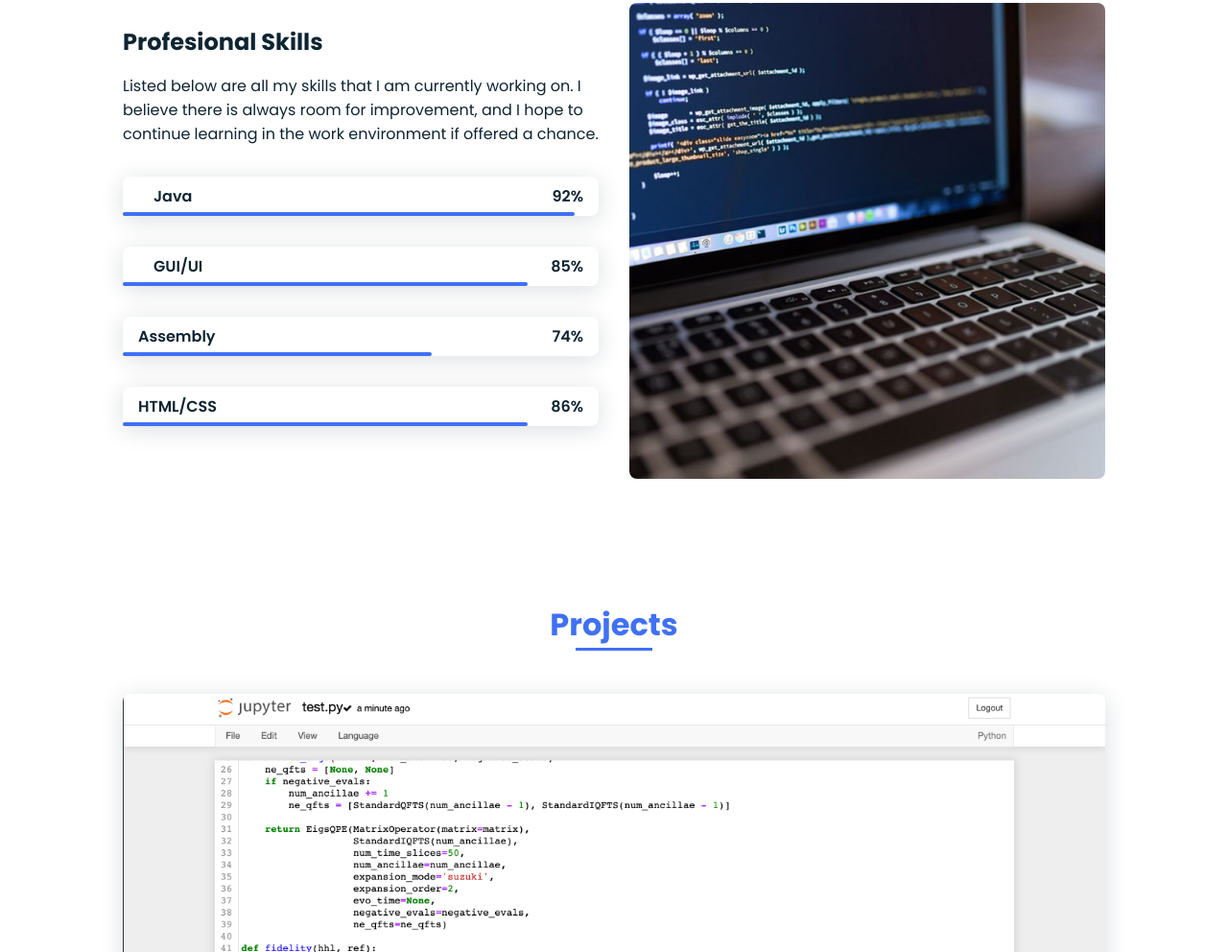
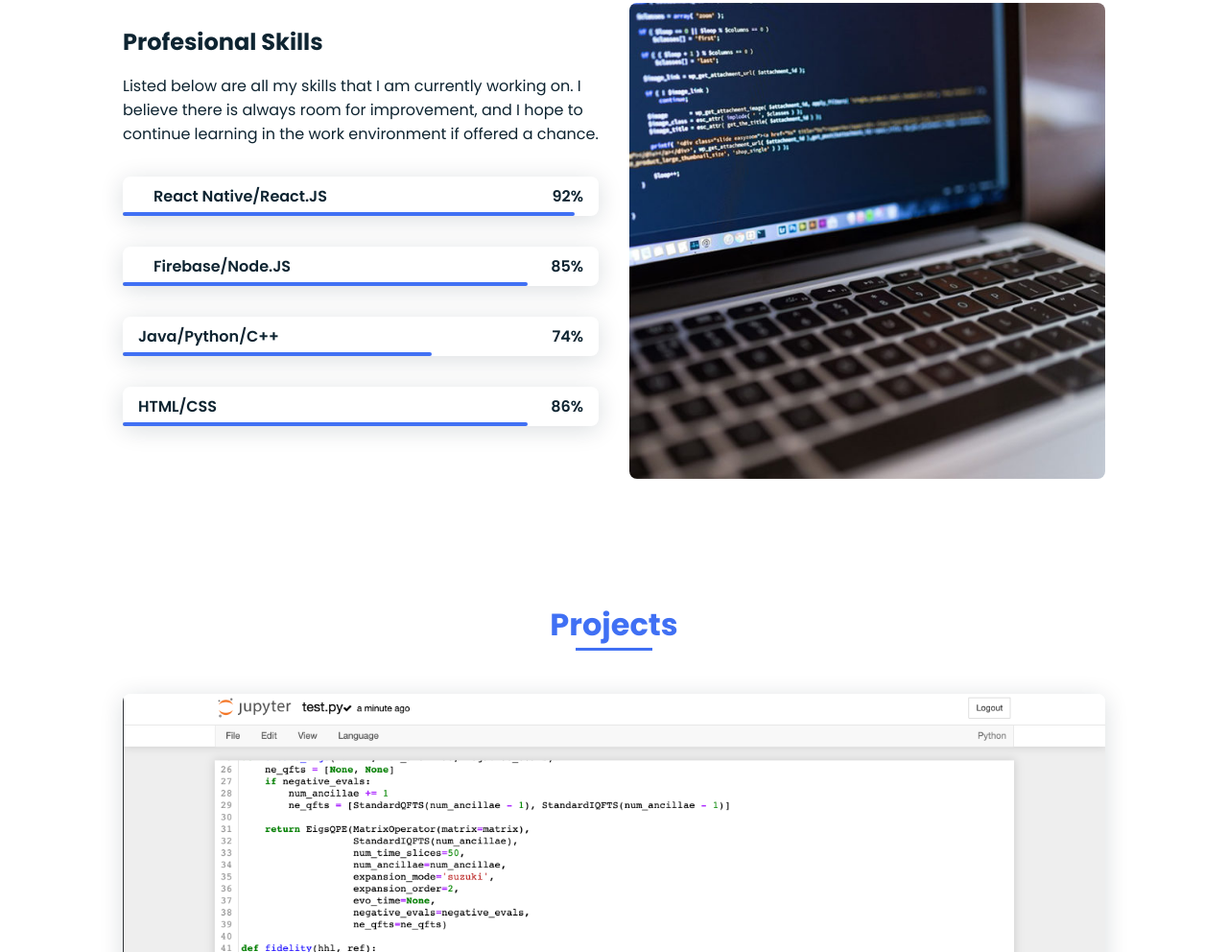
Before and after one commit to benmai22/MaiWorld, a plain HTML site: page index.html in a window 1280 px wide. Shown: the part 1498-2490 px from the top of the page at 96% size. Drawn offline with nearby package versions, Linux system fonts and the light colour scheme.

Commit message:
Update index.html

```diff
--- a/index.html
+++ b/index.html
@@ -81,7 +81,7 @@
                         <div class="skills__data">
                             <div class="skills__names">
                                 <i class='bx bxl-Java skills__icon'></i>
-                                <span class="skills__name">Java</span>
+                                <span class="skills__name">React Native/React.JS</span>
                             </div>
                             <div class="skills__bar skills__html">
 
@@ -93,7 +93,7 @@
                         <div class="skills__data">
                             <div class="skills__names">
                                 <i class='bx bxl-html/css skills__icon'></i>
-                                <span class="skills__name">GUI/UI</span>
+                                <span class="skills__name">Firebase/Node.JS</span>
                             </div>
                             <div class="skills__bar skills__css">
 
@@ -104,7 +104,7 @@
                         </div>
                         <div class="skills__data">
                             <div class="skills__names">
-                                <span class="skills__name">Assembly</span>
+                                <span class="skills__name">Java/Python/C++</span>
                             </div>
                             <div class="skills__bar skills__js">
 
```
